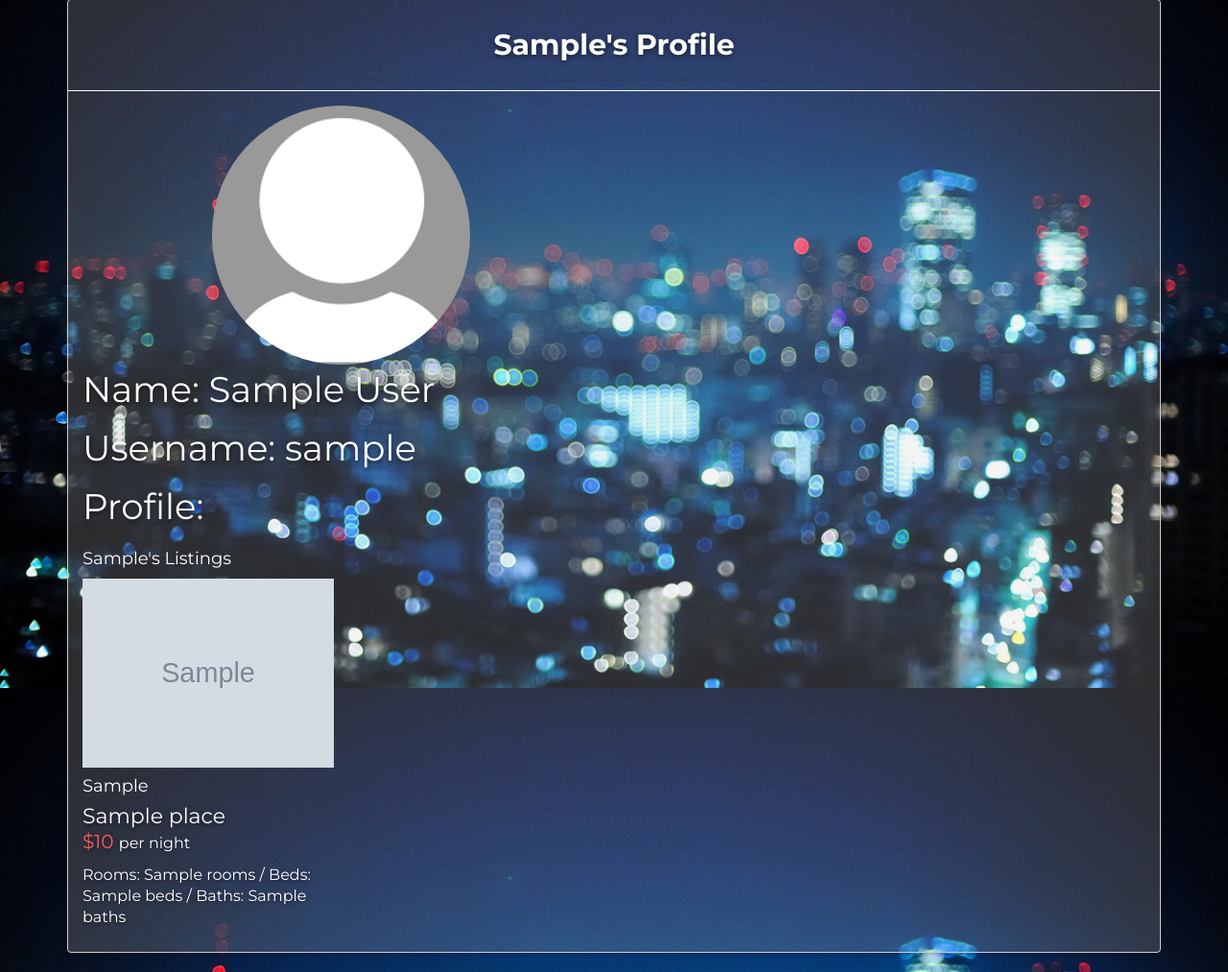
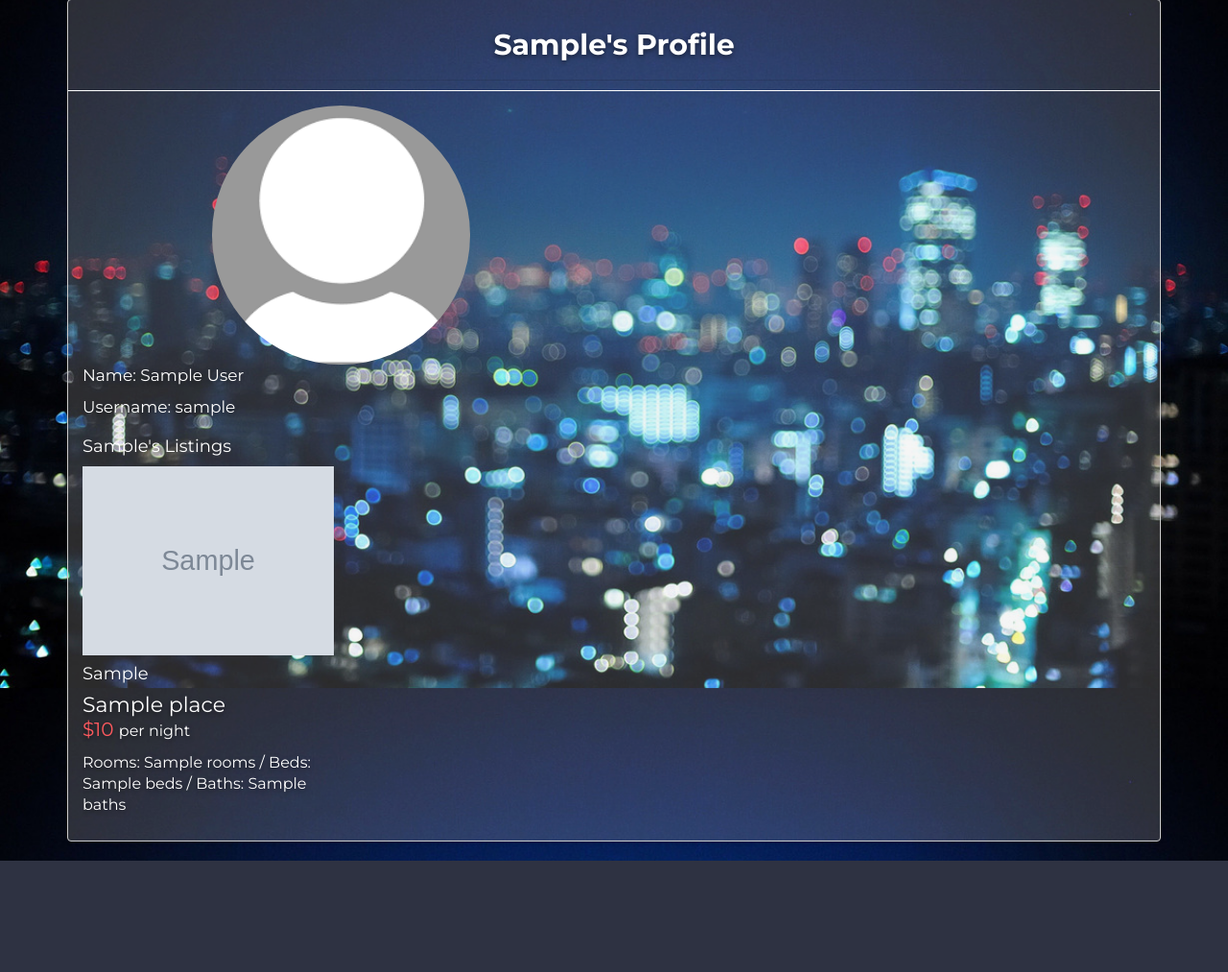
Before and after one commit to Slebluue/StayPlaces, a Django app: template stayplaces/apps/users/templates/users/profile.html in a window 1280 px wide. Shown: the part 83-1096 px from the top of the page at 96% size. After the commit the page ends 980 px from the top, so only its background shows below. Run offline with Django 3.2, Linux system fonts and the light colour scheme; tables that the repository leaves empty hold one stand-in row (values such as "Sample post"); the template is opened without the code that fills it: values that come from a table or form of the project are taken from there, most other values are stand-ins (such as "Sample title", 1, 10 or a date in 2020); grey boxes marked "Sample" are stand-in pictures; some libraries are stand-ins or nearby versions.

Commit message:
profile page css

```diff
--- a/stayplaces/apps/users/templates/users/profile.html
+++ b/stayplaces/apps/users/templates/users/profile.html
@@ -69,7 +69,7 @@
                         </div>
                         <div class="panel-body">
                             <div class="row" style="text-align: center">
-                                <div class="col-lg-6">
+                                <div class="col-lg-6 overview">
                                     {% if Profile.image %}
                                     <img src="/media/{{Profile.image}}" class="profile-image"/>
                                     {% else %}
@@ -77,15 +77,14 @@
                                     {% endif %}
                                     <p>Name: {{Profile.first_name}} {{Profile.last_name}}</p>
                                     <p>Username: {{Profile.username}}</p>
-                                    <p>Profile: {% if Profile.desc %}{{Profile.desc}}{% endif %}</p>
+                                    <p>{% if Profile.desc %}{{Profile.desc}}{% endif %}</p>
 
                                     {% if Profile_host %}
                                     {% if Profile != User %}
-                                    <p>Send a Message</p>
-                                    <form action="{% url 'messages:send' Profile.id %}" method="post">
+                                    <form action="{% url 'messages:send' Profile.id %}" method="post" style="text-align: left">
                                         {% csrf_token %}
                                         <textarea class="form-control" name="message"></textarea>
-                                        <button class="btn btn-default" type="submit">Send {{User.First_name}} a Message</button>
+                                        <button class="btn btn-login"  style="width: 250px" type="submit">Send {{User.first_name}} a Message</button>
                                     </form>
                                     {% endif %}
                                     {% endif %}
```
Also changed, not shown: stayplaces/apps/locations/migrations/0001_initial.py (deleted), stayplaces/apps/locations/migrations/0002_place_image.py (deleted), stayplaces/apps/locations/migrations/0003_auto_20171026_1714.py (deleted), stayplaces/apps/locations/migrations/0004_auto_20171026_1733.py (deleted), stayplaces/apps/locations/migrations/0005_remove_place_apt_number.py (deleted), stayplaces/apps/locations/migrations/0006_auto_20171026_1810.py (deleted), stayplaces/apps/message/migrations/0001_initial.py (deleted), stayplaces/apps/users/migrations/0001_initial.py (deleted), stayplaces/apps/users/migrations/0002_user_image.py (deleted), stayplaces/apps/users/migrations/0003_auto_20171026_1549.py (deleted).
